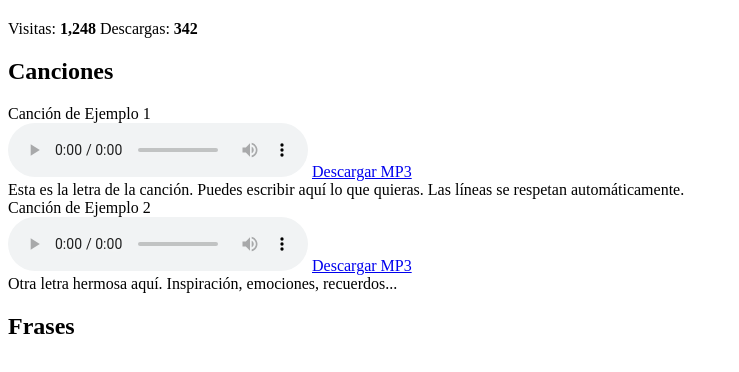
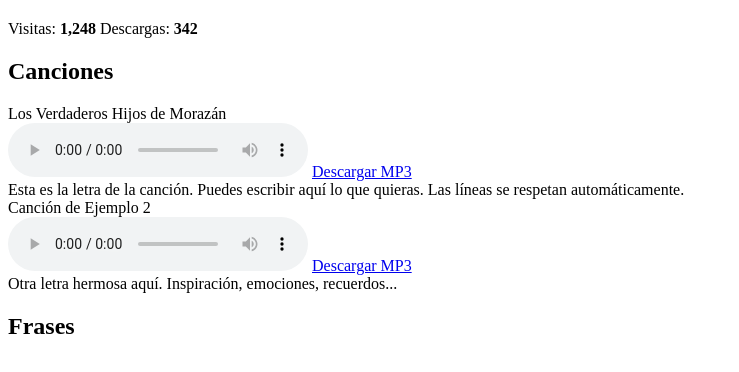
Before and after one commit to Makolman/CancionDeVictoria, a plain HTML site: page index.html in a window 1280 px wide. Shown: the part 46-418 px from the top of the page, without its empty margins (0-739 px from the left). Drawn offline with Linux system fonts and the light colour scheme.

Commit message:
Update index.html

```diff
--- a/index.html
+++ b/index.html
@@ -17,7 +17,7 @@
 
       <!-- Ejemplo de canción 1 -->
       <div class="song">
-        <div class="song-title">Canción de Ejemplo 1</div>
+        <div class="song-title">Los Verdaderos Hijos de Morazán</div>
         <audio controls class="audio-controls">
           <source src="songs/Los verdaderos hijos de Morazán.mp3" type="audio/mpeg">
           Tu navegador no soporta audio.
```
